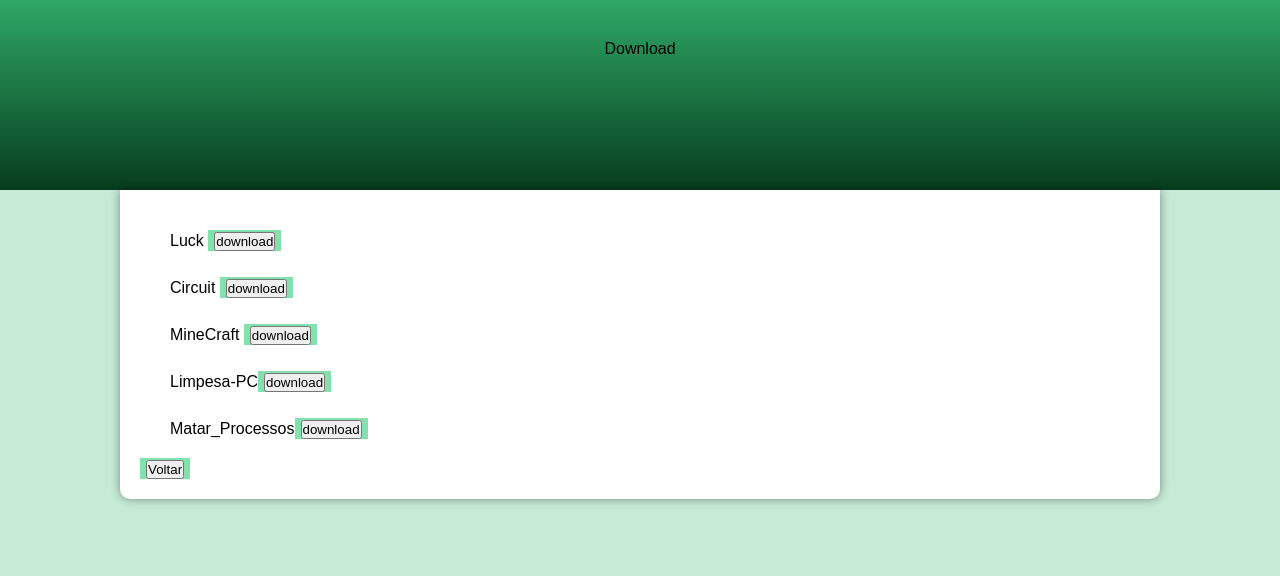
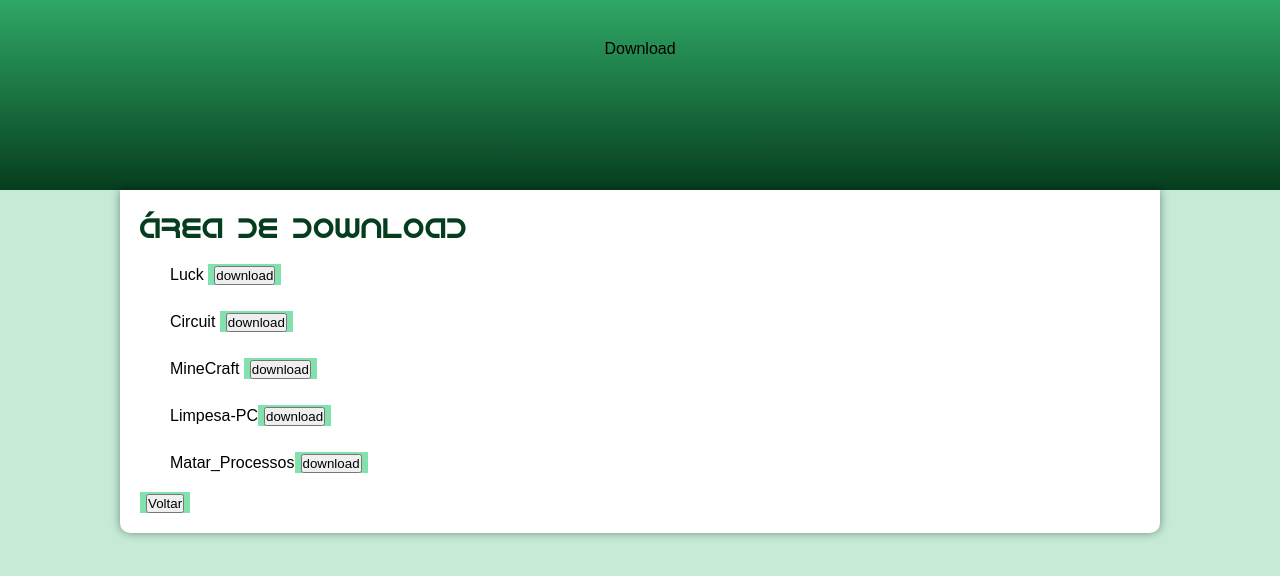
Before and after one commit to tellesjr/android, a plain HTML site: page dwonload.html in a window 1280 px wide. Drawn offline with Linux system fonts and the light colour scheme.

Commit message:
Area de download

```diff
--- a/dwonload.html
+++ b/dwonload.html
@@ -18,6 +18,9 @@
         Download
     </header>
     <main>
+        <h1>
+          Área de Download
+        </h1>
 
         <p>Luck <a href="https://bit.ly/Jad-rp-luck" target="_self"><input id="luck" type="button" value="download"></a></p>
 
```
